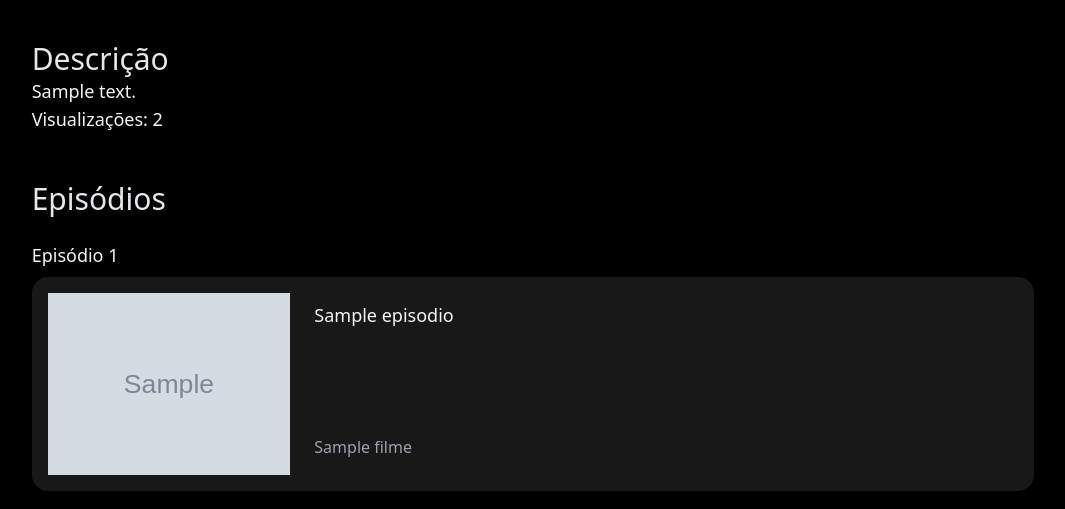
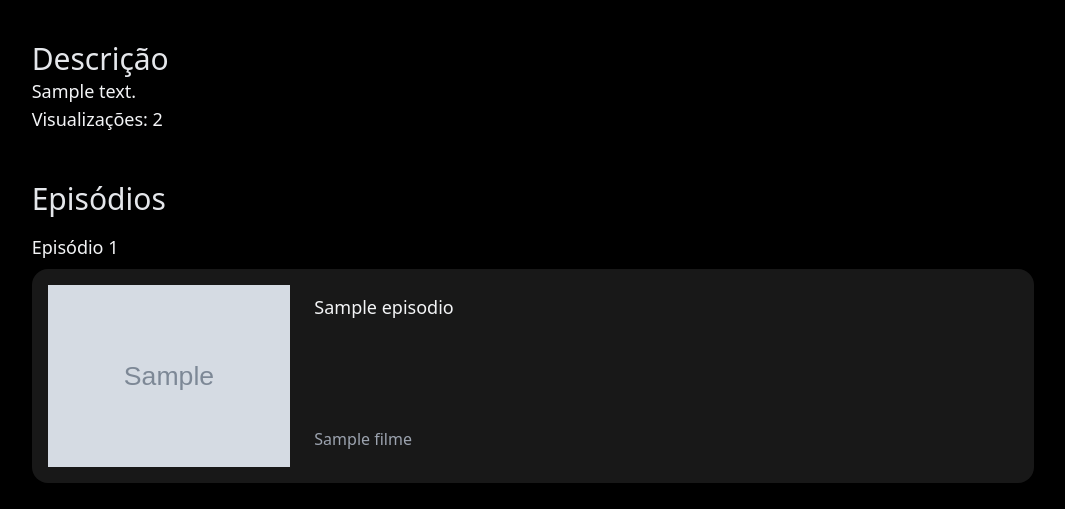
Before and after one commit to Bielartur/projetohashflixdjango, a Django app: page /filmes/1 in a window 1280 px wide. Shown: the part 831-1340 px from the top of the page, without its empty margins (107-1172 px from the left). Run offline with Django 5.2, Linux system fonts and the light colour scheme; a user stored in the database is signed in; tables that the repository leaves empty hold one stand-in row (values such as "Sample post"); grey boxes marked "Sample" are stand-in pictures; some libraries are stand-ins or nearby versions.

Commit message:
Fazendo o makemigrations

```diff
--- a/filme/templates/detalhesfilme.html
+++ b/filme/templates/detalhesfilme.html
@@ -61,7 +61,7 @@
                     Episódios
                 </h2>
                 {% for episodio in object.episodios.all %}
-                    <h3 class="text-lg mt-4">Episódio {{ forloop.counter }}</h3>
+                    <h3 class="text-lg mt-3">Episódio {{ forloop.counter }}</h3>
                     <a href="{{ episodio.video }}" class="card-episodio flex p-3 mt-2 gap-4 rounded-4 transition duration-300 hover:text-blue-400">
                         <img src="{{ episodio.thumb }}" alt="Thumb do Episódio {{ forloop.counter }}" class="w-1/4 h-full">
                         <div class="flex flex-col justify-between">
```
Also changed, not shown: filme/migrations/0004_alter_episodio_thumb.py (added).
